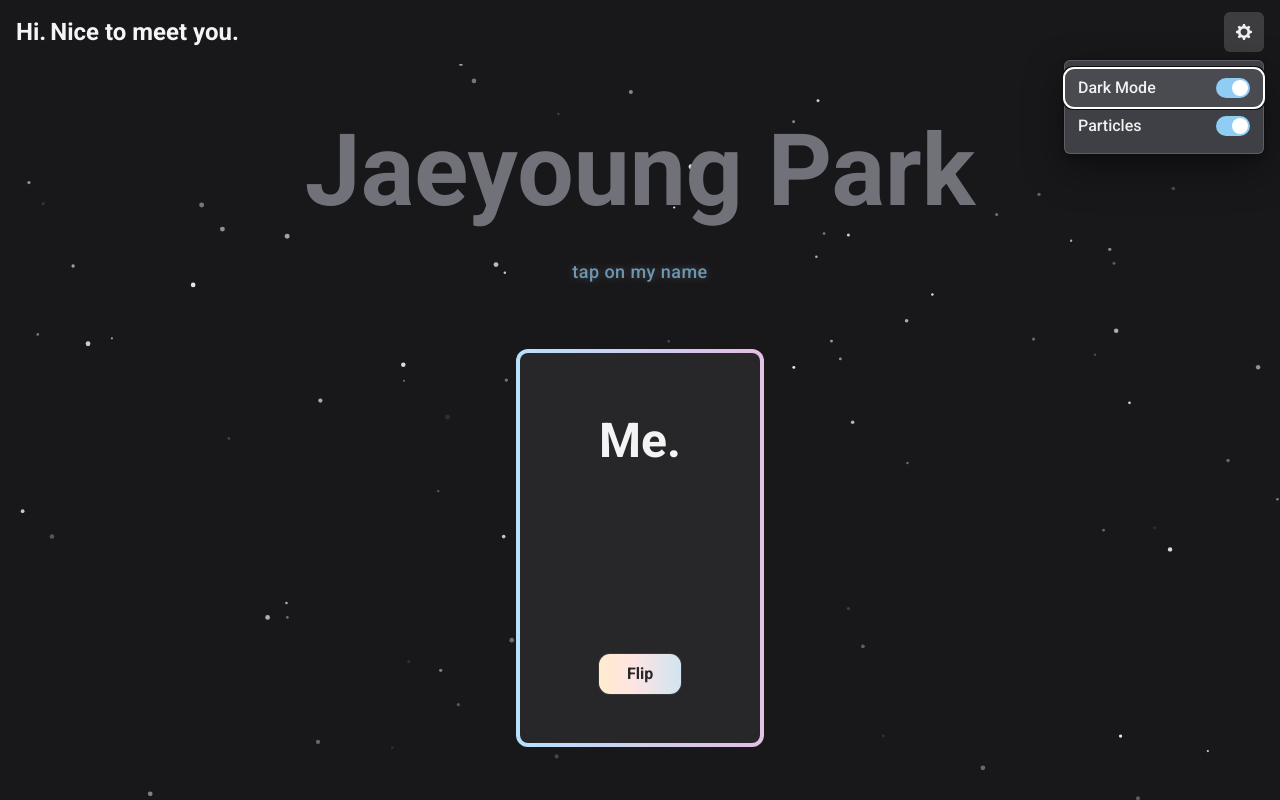
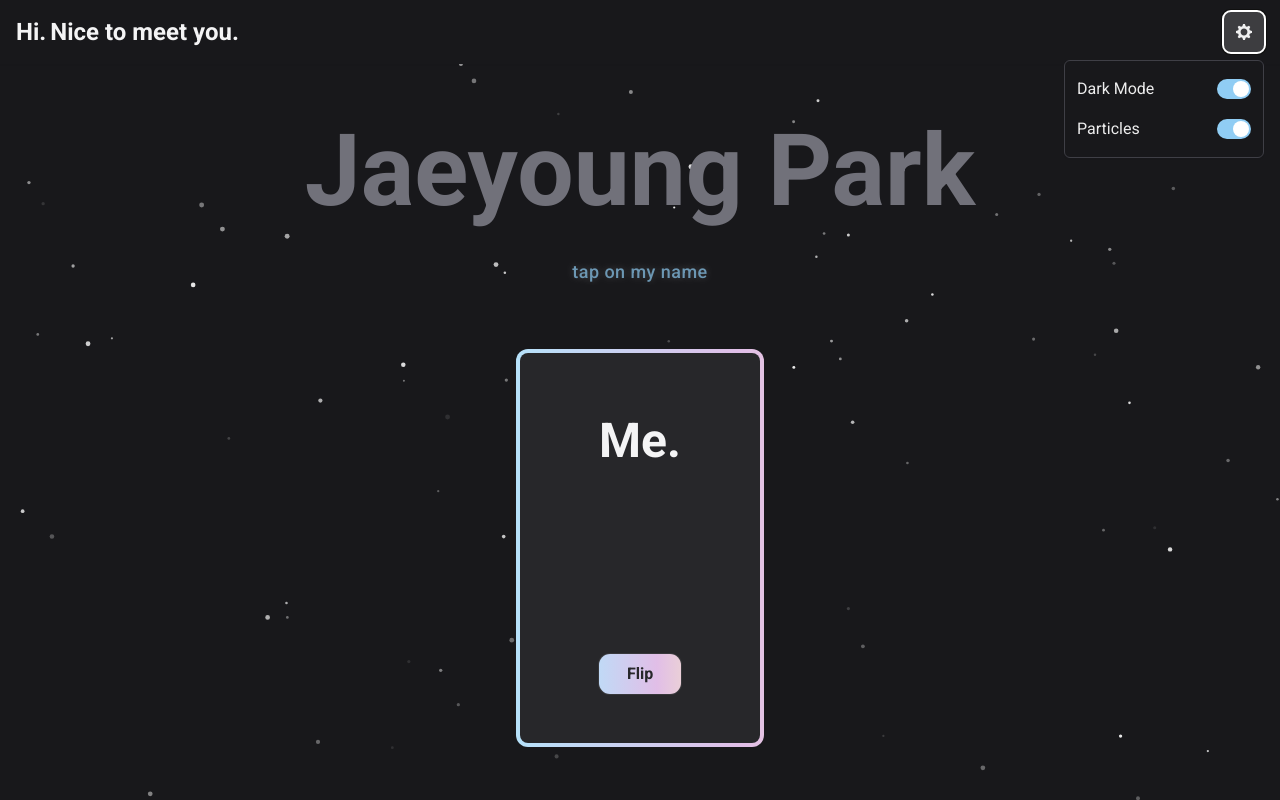
Before and after one commit to sttsspjy/myIdCard, a React (Vite) app: page / in a window 1280 px wide. Both pictures are taken after a click on the button "Settings". Built offline with nearby package versions, Linux system fonts and the light colour scheme.

Commit message:
design changes on dropdown menu and adjust gradient speed

```diff
--- a/src/components/CardFlip.tsx
+++ b/src/components/CardFlip.tsx
@@ -54,7 +54,7 @@ const CardFlip = ({ frontContent, backContent, gradientColors }: CardFlipProps)
         bottom: '0',
         bgGradient: `linear(to-r, ${gradientString}, ${gradientColors[0]})`,
         backgroundSize: '400% 100%',
-        animation: 'flowGradient 8s linear infinite',
+        animation: 'flowGradient 16s linear infinite',
       }}
       _hover={{
         transform: 'scale(1.05)',
@@ -106,7 +106,7 @@ const CardFlip = ({ frontContent, backContent, gradientColors }: CardFlipProps)
           }}
           style={{
             transformStyle: 'preserve-3d',
-            transition: 'transform 0.8s cubic-bezier(0.175, 0.885, 0.32, 1.275)',
+            transition: 'transform 1.6s cubic-bezier(0.175, 0.885, 0.32, 1.275)',
             backfaceVisibility: 'hidden'
           }}
         >
@@ -139,7 +139,7 @@ const CardFlip = ({ frontContent, backContent, gradientColors }: CardFlipProps)
           }}
           style={{
             transformStyle: 'preserve-3d',
-            transition: 'transform 0.8s cubic-bezier(0.175, 0.885, 0.32, 1.275)',
+            transition: 'transform 1.6s cubic-bezier(0.175, 0.885, 0.32, 1.275)',
             backfaceVisibility: 'hidden'
           }}
         >
--- a/src/components/Navbar.tsx
+++ b/src/components/Navbar.tsx
@@ -1,5 +1,5 @@
 import { Box, Flex, Link as ChakraLink, Spacer, IconButton, useBreakpointValue,
-  Menu, MenuButton, MenuList, MenuItem, Switch, Text, Tooltip, useColorMode } from '@chakra-ui/react'
+  Menu, MenuButton, MenuList, Switch, Text, useColorMode } from '@chakra-ui/react'
 import { SettingsIcon } from '@chakra-ui/icons'
 import { useState, useEffect } from 'react'
 import { useAppContext } from '../context/AppContext'
@@ -68,7 +68,6 @@ const Navbar = () => {
         <Spacer />
         <Flex alignItems="center">
           <Menu closeOnSelect={false}>
-            <Tooltip label="Settings" hasArrow>
             <MenuButton
               as={IconButton}
               icon={<SettingsIcon />}
@@ -76,9 +75,19 @@ const Navbar = () => {
               aria-label="Settings"
               size={iconSize}
             />
-            </Tooltip>
-            <MenuList minWidth="200px">
-              <MenuItem closeOnSelect={false}>
+            <MenuList
+              minWidth="200px"
+              bg="white"
+              _dark={{ bg: 'gray.900', borderColor: 'gray.700' }}
+              borderColor="gray.200"
+            >
+              <Box
+                px={3}
+                py={2}
+                bg="white"
+                _dark={{ bg: 'gray.900' }}
+                cursor="default"
+              >
                 <Flex width="100%" justifyContent="space-between" alignItems="center">
                   <Text>Dark Mode</Text>
                   <Switch
@@ -87,8 +96,14 @@ const Navbar = () => {
                     colorScheme="blue"
                   />
                 </Flex>
-              </MenuItem>
-              <MenuItem closeOnSelect={false}>
+              </Box>
+              <Box
+                px={3}
+                py={2}
+                bg="white"
+                _dark={{ bg: 'gray.900' }}
+                cursor="default"
+              >
                 <Flex width="100%" justifyContent="space-between" alignItems="center">
                   <Text>Particles</Text>
                   <Switch
@@ -97,7 +112,7 @@ const Navbar = () => {
                     colorScheme="blue"
                   />
                 </Flex>
-              </MenuItem>
+              </Box>
             </MenuList>
           </Menu>
         </Flex>
```
Lines whose indentation alone changed are shown as unchanged.
